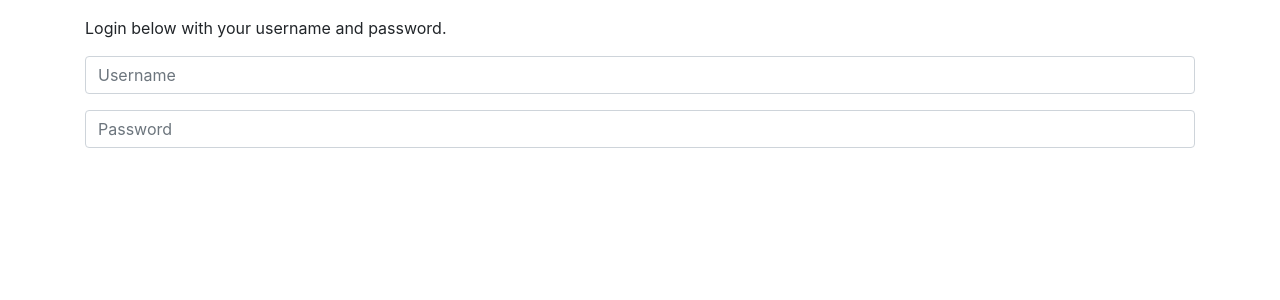
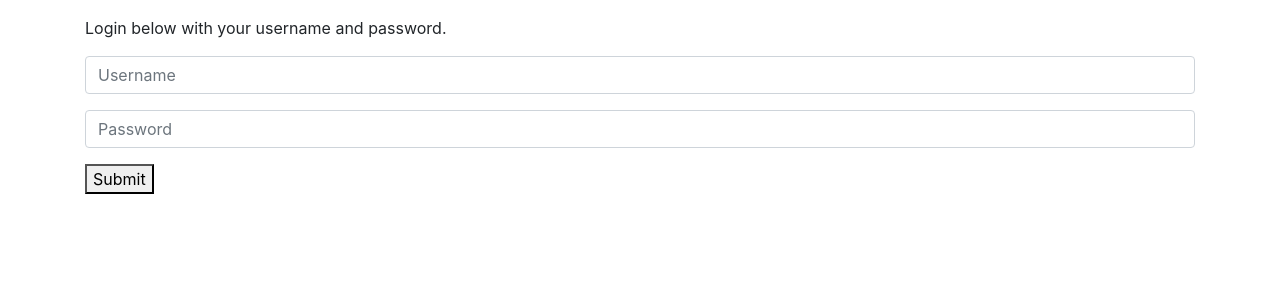
Before and after one commit to jeremyreynolds1/website, a PHP site: page /login.php in a window 1280 px wide. Shown: the part 48-348 px from the top of the page. Run offline with PHP 8.4, Linux system fonts and the light colour scheme; some libraries are stand-ins or nearby versions.

Commit message:
added submit button.

```diff
--- a/newUser/login.php
+++ b/newUser/login.php
@@ -117,6 +117,9 @@
 								<label class="sr-only">Password</label>
 								<input type="password" class="form-control" name="password" placeholder="Password">
 							</div>
+							<div class="form-group">
+								<button>Submit</button>
+							</div>
 						</form>
 					</div>
 				</div>
```
